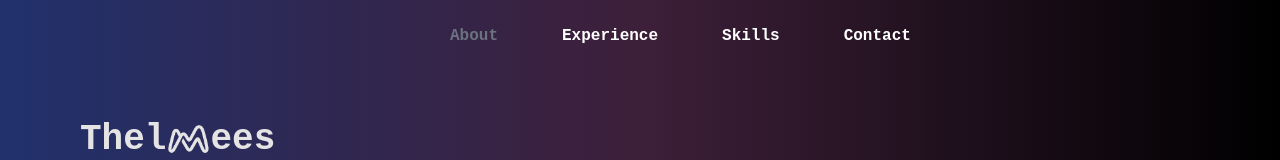
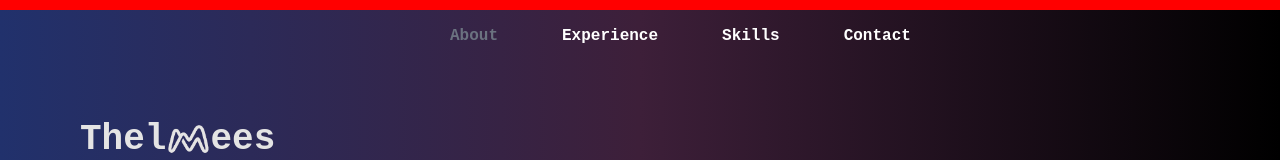
Before and after one commit to thelmees/portfolio, a React (Create React App) app in the folder Client/: page / in a window 1280 px wide. Shown: the top 160 px of the page. Built offline with nearby package versions, Linux system fonts and the light colour scheme.

Commit message:
sperfect  commit

```diff
--- a/Client/src/App.js
+++ b/Client/src/App.js
@@ -1,4 +1,4 @@
-import { BrowserRouter as Router, Route, Routes } from "react-router-dom";
+import { Route, Routes } from "react-router-dom";
 import About from "./components/About";
 import Experience from "./components/Experience";
 import Contact from "./components/Contact";
@@ -6,11 +6,15 @@ import { useEffect, useState } from "react";
 import Navbar from "./Navbar";
 import TaskData from "./components/TaskData";
 import Footer from "./components/Footer";
+import './index.css';
+import { motion, useScroll } from "framer-motion";
+
 
 function App() {
   const [scrollY, setScrollY] = useState(0);
   const [activeComp, setActiveComp] = useState(false);
   const [activeNav, setActiveNav] = useState('About');
+
 
   useEffect(() => {
     const handleScroll = () => {
@@ -31,14 +35,18 @@ function App() {
     document.getElementById(component).scrollIntoView({ behavior: 'smooth' });
   };
 
+  const { scrollYProgress } = useScroll();
+
+
   return (
-    <div className="App ">
+    <div className="App">
 
         <div className="flex-grow">
           <Routes>
             <Route path="/" element={
               <>
               <Navbar handleNavbar={handleNavbar} activeComp={activeComp} activeNav={activeNav} />
+              <motion.div className="progress-bar" style={{ scaleX: scrollYProgress }}/>
                 <About />
                 <Experience />
                 <Contact />
--- a/Client/src/components/About.js
+++ b/Client/src/components/About.js
@@ -5,11 +5,11 @@ import profile from '../assets/profile.png';
 
 function About() {
     return (
-        <section id='About' className="about mt-[-40px] sm:mt-0 h-auto w-screen py-10 sm:py-20 bg-gray-900">
+        <section id='About' className="about h-auto w-screen py-10 sm:py-20 bg-gray-900">
             <div className="sm:flex items-center justify-between">
                 <div className="sm:w-1/2 px-5 sm:px-20">
 
-                    <div className="text-3xl sm:text-4xl font-bold mb-10 text-[#e4e4e4] flex items-center mt-10">
+                    <div className="text-3xl sm:text-4xl font-bold mb-10 text-[#e4e4e4] flex items-center  mt-10">
                         <div>Thel
                             <img className="inline w-8 sm:w-11 " src={logo} alt="logo" />
                             ees
--- a/Client/src/components/Experience.js
+++ b/Client/src/components/Experience.js
@@ -12,8 +12,6 @@ function Experience({ scrollY, activeComp }) {
       </p>
 
       <motion.div
-        initial={{ opacity: 0 }}
-        animate={{ opacity: 1, transition: { duration: 0.5 } }}
         className="py-12 sm:flex flex-col sm:flex-row gap-20"
       >
         <div className="flex-1">
--- a/Client/src/index.css
+++ b/Client/src/index.css
@@ -32,10 +32,15 @@ body::-webkit-scrollbar{
   background: linear-gradient(to right, #21316C, #3D1F39,black);
 
 }
-
-/* #Contact{
-  background-image: url(https://cdn.prod.website-files.com/61233686e9da0579abde1edb/6360c794af347dfff85bd7e5_noise.png);
-} */
+.progress-bar {
+  position: fixed;
+  top: 0;
+  left: 0;
+  right: 0;
+  height: 10px;
+  background: red;
+  transform-origin: 0%;
+}
 
 #Experience{
   background-image: url(https://cdn.prod.website-files.com/61233686e9da0579abde1edb/6360c794af347dfff85bd7e5_noise.png);
```
